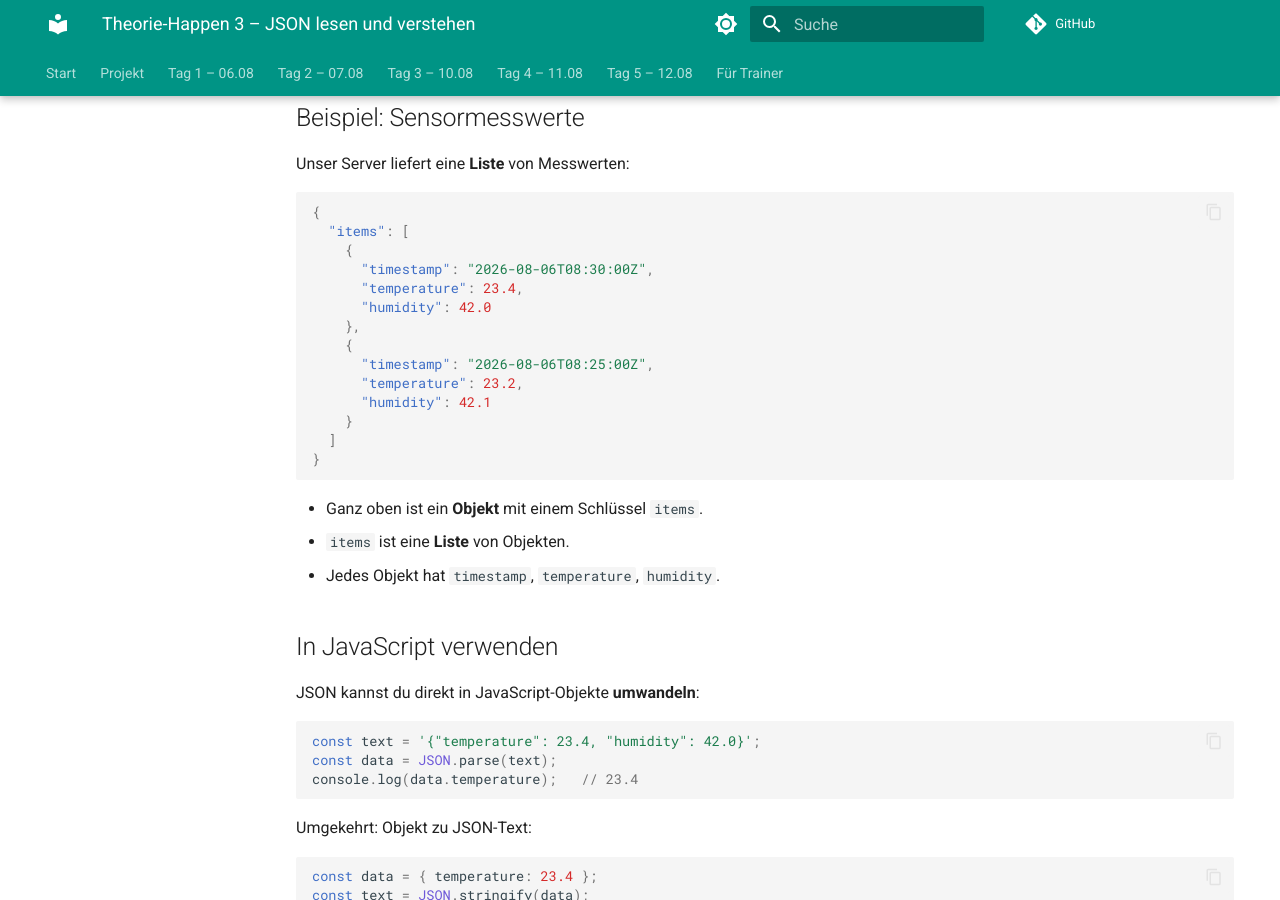
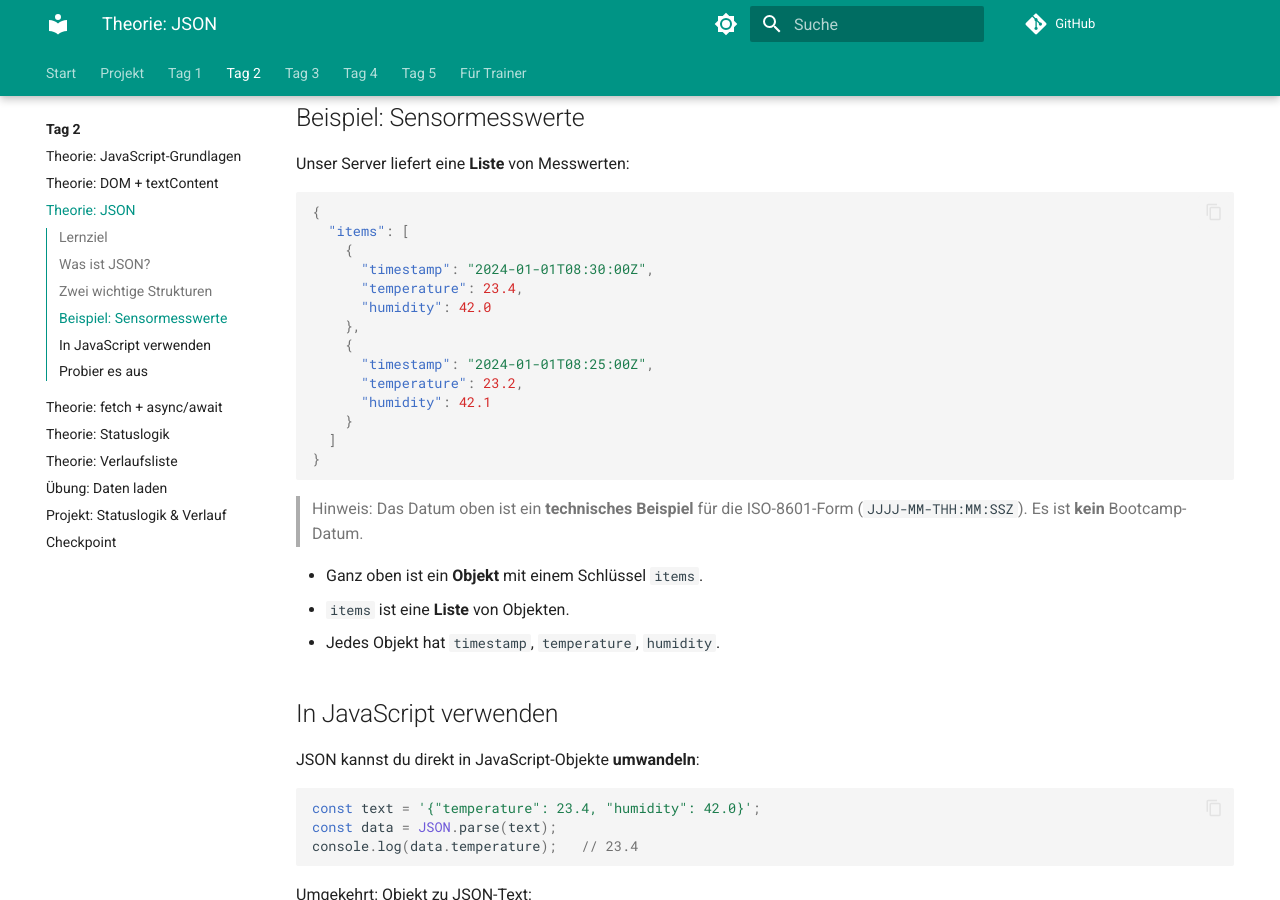
Before and after one commit to HeiligerG/ae-raumklima-bootcamp, an MkDocs documentation site: the page built from docs/tag-2/theorie-3-json.md, in a window 1280 px wide and 900 px high, scrolled down 889 px. Built offline with MkDocs 1.6.1 and Material for MkDocs 9.7.7, drawn with Linux system fonts in a browser that asks for light colours; comment, search, counter and statistics services are not loaded.

Commit message:
feat(mkdocs): V2-Nav anpassen + Daten aufräumen (Phase 2 T27 + Rest)
T27: mkdocs.yml Nav-Titel 'Tag N - DATUM' → 'Tag N':
- Start: Curriculum V2 + Sprachstil V2 hinzugefügt
- Projekt: Fallback-Strategie (V2), Projekt-Schritt-Template (V2),
  Übungs-Schritt-Template (V2) hinzugefügt
- Tag 1 / Tag 2 / Tag 3: V1-Theorie-Langseiten raus, 6 neue
  Happen pro Tag rein, V1-Übung/Projekt/Checkpoint bleibt
  vorerst für Kompatibilität
- Tag 4 / Tag 5: theorie.md-Stub (T23/T24) in Nav aufgenommen

Zusätzlich aufgeräumt (Q8 - keine Bootcamp-Daten):
- tag-2/theorie-3-json.md: JSON-Timestamps auf 2024-01-01 (rein
  technisches Beispiel für ISO-8601-Form) + Hinweis-Box
- tag-3/theorie-1-api-endpunkt.md: gleich
- curriculum-v2.md Zeile 160: '06.08., 07.08., …' →
  'Konkrete Daten' in Vergleichs-Tabelle

Q8 ist jetzt sauber: keine konkreten Bootcamp-Daten mehr in V2.
mkdocs.yml syntaktisch validiert (Datei existieren alle).

````diff
--- a/docs/tag-2/theorie-3-json.md
+++ b/docs/tag-2/theorie-3-json.md
@@ -38,18 +38,22 @@ Unser Server liefert eine **Liste** von Messwerten:
 {
   "items": [
     {
-      "timestamp": "2026-08-06T08:30:00Z",
+      "timestamp": "2024-01-01T08:30:00Z",
       "temperature": 23.4,
       "humidity": 42.0
     },
     {
-      "timestamp": "2026-08-06T08:25:00Z",
+      "timestamp": "2024-01-01T08:25:00Z",
       "temperature": 23.2,
       "humidity": 42.1
     }
   ]
 }
 ```
+
+> Hinweis: Das Datum oben ist ein **technisches Beispiel** für die
+> ISO-8601-Form (`JJJJ-MM-THH:MM:SSZ`). Es ist **kein**
+> Bootcamp-Datum.
 
 - Ganz oben ist ein **Objekt** mit einem Schlüssel `items`.
 - `items` ist eine **Liste** von Objekten.
--- a/mkdocs.yml
+++ b/mkdocs.yml
@@ -99,6 +99,8 @@ nav:
       - "Arbeitsweise": start/arbeitsweise.md
       - "Setup & Tools": start/setup.md
       - "Git Basics": start/git-basics.md
+      - "Curriculum V2": curriculum-v2.md
+      - "Sprachstil V2": sprachstil-v2.md
   - Projekt:
       - projekt/ueberblick.md
       - "Architektur": projekt/architektur.md
@@ -106,37 +108,58 @@ nav:
       - "Backlog": projekt/backlog.md
       - "Definition of Done": projekt/definition-of-done.md
       - "Fallback-Daten & Snapshot": projekt/mockdaten.md
+      - "Fallback-Strategie (V2)": projekt/fallback-strategie.md
       - "API-Vertrag": projekt/api-vertrag.md
       - "MQTT-Ingest-Vertrag": projekt/ingest-vertrag.md
       - "Demo-Checkliste": projekt/demo-checkliste.md
       - "EDB (Entwickler Digital Business)": projekt/edb.md
       - "Quellen & KI-Verbot": projekt/quellen.md
-  - "Tag 1 – 06.08":
+      - "Projekt-Schritt-Template (V2)": projekt/projekt-schritt-template.md
+      - "Übungs-Schritt-Template (V2)": uebungen/uebung-schritt-template.md
+  - "Tag 1":
       - tag-1/index.md
-      - "Theorie: Web-App Basics": tag-1/theorie-webapp-basics.md
+      - "Theorie: Web-App": tag-1/theorie-1-was-ist-eine-webapp.md
+      - "Theorie: HTML-Grundgerüst": tag-1/theorie-2-html-grundgeruest.md
+      - "Theorie: HTML-Elemente": tag-1/theorie-3-html-elemente.md
+      - "Theorie: CSS-Grundlagen": tag-1/theorie-4-css-grundlagen.md
+      - "Theorie: CSS-Flexbox": tag-1/theorie-5-css-flexbox.md
+      - "Theorie: Responsive Design": tag-1/theorie-6-responsive.md
       - "Übung: Raumkarte": tag-1/uebung-raumkarte.md
       - "Projekt: Dashboard": tag-1/projekt-dashboard.md
       - "Checkpoint": tag-1/checkpoint.md
-  - "Tag 2 – 07.08":
+  - "Tag 2":
       - tag-2/index.md
-      - "Theorie: JSON / API / Fetch": tag-2/theorie-json-api-fetch.md
+      - "Theorie: JavaScript-Grundlagen": tag-2/theorie-1-javascript-grundlagen.md
+      - "Theorie: DOM + textContent": tag-2/theorie-2-dom-textcontent.md
+      - "Theorie: JSON": tag-2/theorie-3-json.md
+      - "Theorie: fetch + async/await": tag-2/theorie-4-fetch-async.md
+      - "Theorie: Statuslogik": tag-2/theorie-5-statuslogik.md
+      - "Theorie: Verlaufsliste": tag-2/theorie-6-verlaufsliste.md
       - "Übung: Daten laden": tag-2/uebung-daten-laden.md
       - "Projekt: Statuslogik & Verlauf": tag-2/projekt-statuslogik-verlauf.md
       - "Checkpoint": tag-2/checkpoint.md
-  - "Tag 3 – 10.08":
+  - "Tag 3":
       - tag-3/index.md
+      - "Theorie: API-Endpunkt": tag-3/theorie-1-api-endpunkt.md
+      - "Theorie: Fallback-Strategie": tag-3/theorie-2-fallback.md
+      - "Theorie: Admin-Panel": tag-3/theorie-3-admin-panel.md
+      - "Theorie: Fehlerbehandlung": tag-3/theorie-4-fehlerbehandlung.md
+      - "Theorie: Layout finalisieren": tag-3/theorie-5-layout.md
+      - "Theorie: Integration (Stretch)": tag-3/theorie-6-integration.md
       - "Retro": tag-3/retro.md
       - "Projekt: Verlaufsliste": tag-3/projekt-verlaufsliste.md
       - "Projekt: Integration": tag-3/integration.md
       - "Checkpoint": tag-3/checkpoint.md
-  - "Tag 4 – 11.08":
+  - "Tag 4":
       - tag-4/index.md
+      - "Theorie (Stub)": tag-4/theorie.md
       - "Pflichtumfang fertigstellen": tag-4/finish.md
       - "Testen & Bugs fixen": tag-4/testen.md
       - "Optionale Features": tag-4/optionale-features.md
       - "Checkpoint": tag-4/checkpoint.md
-  - "Tag 5 – 12.08":
+  - "Tag 5":
       - tag-5/index.md
+      - "Theorie (Stub)": tag-5/theorie.md
       - "Demo & Abschluss": tag-5/demo-abschluss.md
   - "Für Trainer":
       - trainer/hinweise.md
````
Also changed, not shown: docs/curriculum-v2.md (+1 -1 lines), docs/tag-3/theorie-1-api-endpunkt.md (+4 -1 lines).
